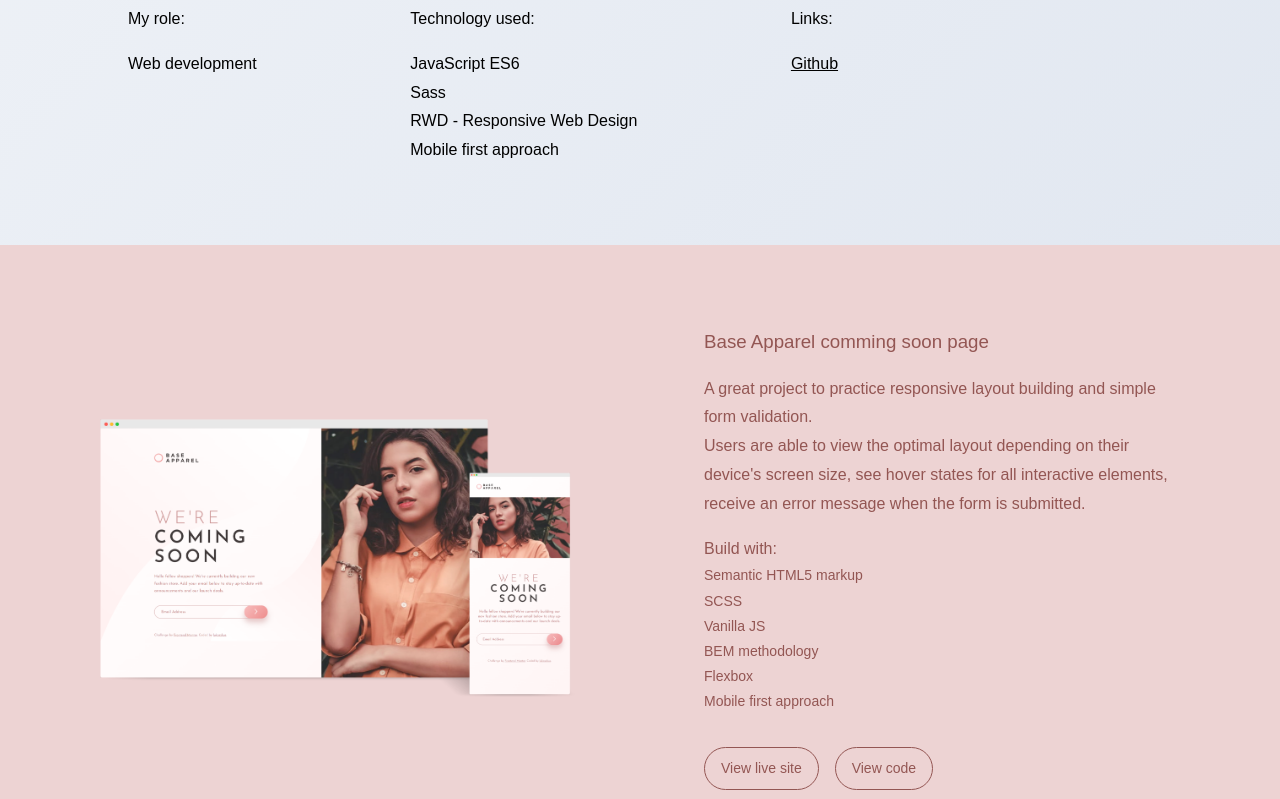
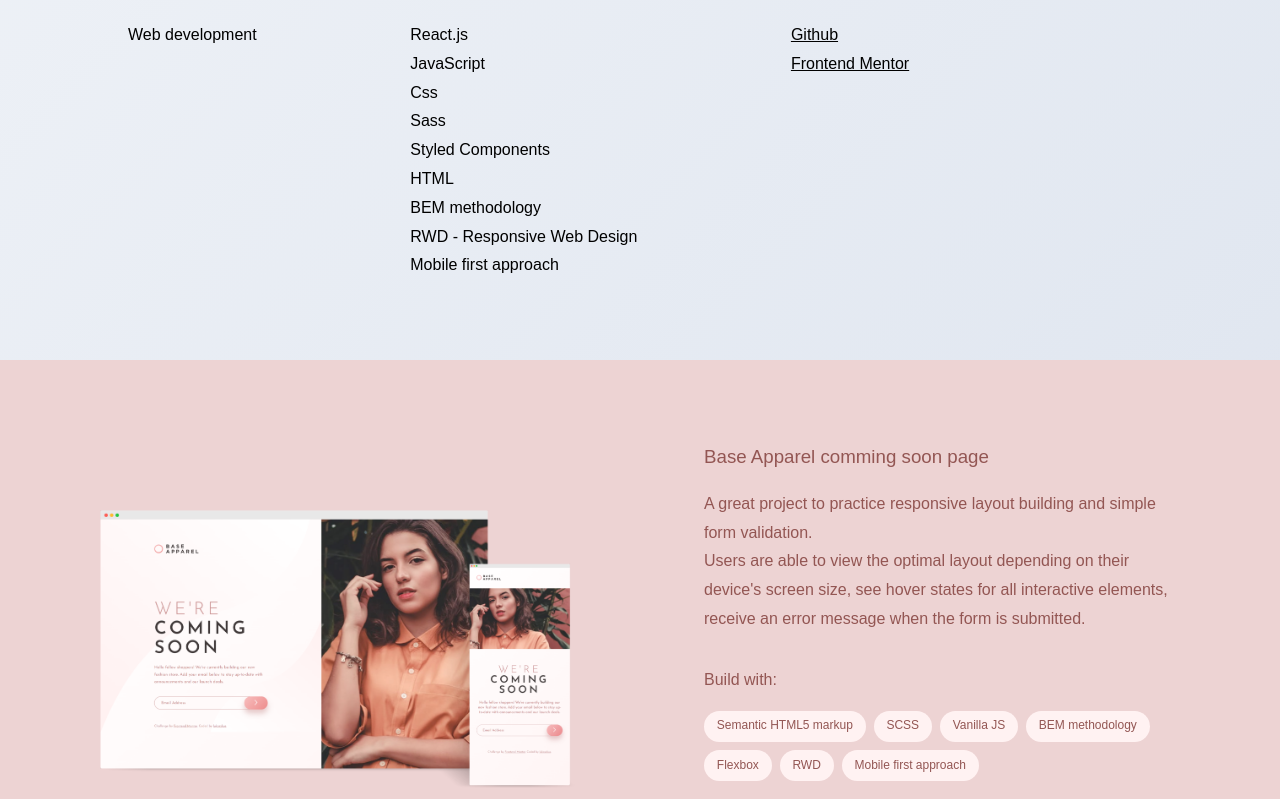
Before and after one commit to lukaszkus/lk-portfolio, a React (Create React App) app: page /work/fm-solutions in a window 1280 px wide. Shown: the part 1201-2000 px from the top of the page. Built offline with nearby package versions, Linux system fonts and the light colour scheme.

Commit message:
fm solutions update

```diff
--- a/src/utils/portfolioItems.js
+++ b/src/utils/portfolioItems.js
@@ -55,18 +55,24 @@
     category: "Front-end / Misc",
     project: {
       description:
-        "Todo App is a simple tool to help you organise everything. It’s a list of tasks you need to complete or things that you want to do. This projects is a solution to the Todo app challenge on Frontend Mentor.",
+        "Frontend Mentor is a platfrom where you can  improve your front-end coding skills by building real projects.",
       details:
-        "The app is connected with Firebase and perform CRUD operations in the database. Users are able to: view the optimal layout for the app depending on their device's screen size, see hover states for all interactive elements on the page, toggle light and dark mode, add new todos to the list, mark todos as complete, update todos, delete todos from the list, filter by all/active/complete todos.",
+        "They are my solutions to several challenges on this platform. Here you will find responsive landing pages and dashboards, simple card components and applications. The solutions are based only on graphic design and jpg files and have been built using various technologies. See the challenge for more details.",
       technology: [
-        "JavaScript ES6",
+        "React.js",
+        "JavaScript",
+        "Css",
         "Sass",
+        "Styled Components",
+        "HTML",
+        "BEM methodology",
         "RWD - Responsive Web Design",
         "Mobile first approach",
       ],
       role: ["Web development"],
       links: {
-        github: "https://github.com/lukaszkus/todo-app",
+        github: "https://github.com/lukaszkus/frontend-mentor-aio",
+        frontendMentor: "https://www.frontendmentor.io/profile/lukaszkus",
       },
     },
     cover: "../images/fm/fm-cover.png",
--- a/src/work/FrontendMentor.js
+++ b/src/work/FrontendMentor.js
@@ -161,7 +161,7 @@
   display: flex;
   flex-direction: column;
   justify-content: center;
-  color: ${(props) => (props.color ? props.color : "#000")};
+  color: ${(props) => (props.bgColor ? props.bgColor : "#000")};
   padding: 1rem 0;
   line-height: 1.8;
   font-family: "Poppins", sans-serif;
@@ -180,11 +180,17 @@
     list-style: none;
     font-weight: 400;
     padding-bottom: 2rem;
+    display: flex;
+    flex-wrap: wrap;
+    gap: 8px;
   }
 
   li {
-    font-size: 0.875rem;
+    font-size: 0.75rem;
     font-weight: 300;
+    padding: 0.3rem 0.8rem;
+    border-radius: 25px;
+    background-color: ${(props) => props.color};
   }
 
   @media ${breakpoint.tablet} {
@@ -234,7 +240,8 @@
           spy={true}
           smooth={true}
           offset={-100}
-          duration={500}>
+          duration={500}
+        >
           <Arrow />
         </Link>
       </Hero>
@@ -270,6 +277,9 @@
                 <li>
                   <a href={project.links.github}>Github</a>
                 </li>
+                <li>
+                  <a href={project.links.frontendMentor}>Frontend Mentor</a>
+                </li>
               </ul>
             </List>
           </Description>
@@ -284,7 +294,7 @@
               alt="Base Apparel comming soon page"
             />
           </ImageItem>
-          <TextItem color="#935653" data-aos="fade-up">
+          <TextItem color="#fff2f2" bgColor="#935653" data-aos="fade-up">
             <h3>Base Apparel comming soon page</h3>
             <p>
               A great project to practice responsive layout building and simple
@@ -294,26 +304,29 @@
               device's screen size, see hover states for all interactive
               elements, receive an error message when the form is submitted.
             </p>
+            <p>Build with:</p>
             <ul>
-              Build with:
               <li>Semantic HTML5 markup</li>
               <li>SCSS</li>
               <li>Vanilla JS</li>
               <li>BEM methodology</li>
               <li>Flexbox</li>
+              <li>RWD</li>
               <li>Mobile first approach</li>
             </ul>
             <BtnContainer>
               <Btn
                 href="https://lukaszkus.github.io/base-apparel-coming-soon/"
                 mainColor="#935653"
-                hoverColor="#fff2f2">
+                hoverColor="#fff2f2"
+              >
                 View live site
               </Btn>
               <Btn
                 href="https://github.com/lukaszkus/base-apparel-coming-soon"
                 mainColor="#935653"
-                hoverColor="#fff2f2">
+                hoverColor="#fff2f2"
+              >
                 View code
               </Btn>
             </BtnContainer>
```
